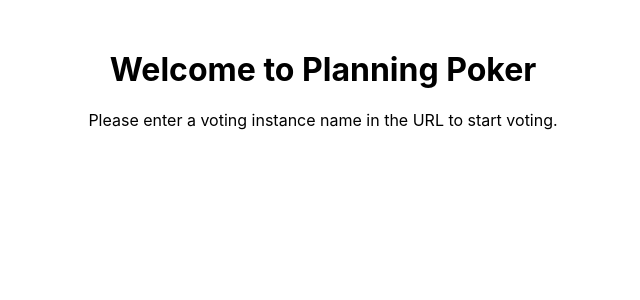
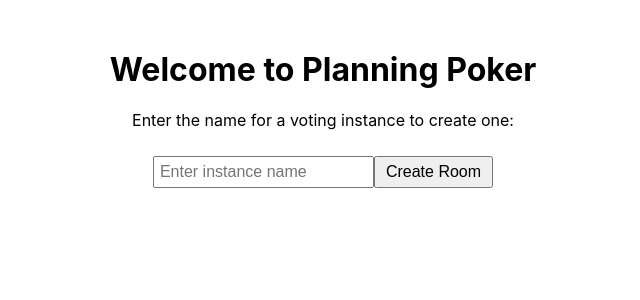
Before and after one commit to sebavidal10/planning-poker, a React (Create React App) app: page / in a window 1280 px wide. Shown: the top 300 px of the page, without its empty margins (317-957 px from the left). Built offline with nearby package versions, Linux system fonts and the light colour scheme; no server answers.

Commit message:
add create and close room

```diff
--- a/src/App.js
+++ b/src/App.js
@@ -1,4 +1,5 @@
 import React, { useState, useEffect, useCallback } from 'react';
+import { useParams, useNavigate } from 'react-router-dom';
 import './App.css';
 import io from 'socket.io-client';
 import CardList from './components/CardList';
@@ -6,7 +7,9 @@ import CountdownTimer from './components/CountdownTimer';
 
 const socket = io(process.env.REACT_APP_API_URL);
 
-const App = ({ votingInstanceName }) => {
+const App = () => {
+  const { votingInstanceName } = useParams();
+  const navigate = useNavigate();
   const [name, setName] = useState('');
   const [participants, setParticipants] = useState([]);
   const [joinedParticipants, setJoinedParticipants] = useState([]);
@@ -15,8 +18,12 @@ const App = ({ votingInstanceName }) => {
   const [showResults, setShowResults] = useState(false);
   const [timerStarted, setTimerStarted] = useState(false);
   const [error, setError] = useState('');
+  const [roomOpen, setRoomOpen] = useState(false);
 
   useEffect(() => {
+    fetchRoomDetails();
+    updateResults();
+
     socket.on('timerTick', () => {
       setTimerStarted(true);
     });
@@ -76,8 +83,24 @@ const App = ({ votingInstanceName }) => {
     updateResults();
   };
 
+  const fetchRoomDetails = async () => {
+    try {
+      const response = await fetch(
+        `${process.env.REACT_APP_API_URL}/rooms/${votingInstanceName}`
+      );
+      if (!response.ok) throw new Error('Failed to fetch room details');
+      const data = await response.json();
+      setRoomOpen(data.room.open);
+      setParticipants(data.participants);
+      setJoinedParticipants(data.participants);
+    } catch (err) {
+      setError('Error fetching room details: ' + err.message);
+    }
+  };
+
   const updateResults = useCallback(() => {
-    fetch(`${process.env.REACT_APP_API_URL}/results/${votingInstanceName}`)
+    console.log('Fetching results');
+    fetch(`${process.env.REACT_APP_API_URL}/rooms/${votingInstanceName}`)
       .then((res) => res.json())
       .then((data) => {
         setParticipants(data);
@@ -108,6 +131,23 @@ const App = ({ votingInstanceName }) => {
       });
   };
 
+  const closeRoom = () => {
+    fetch(
+      `${process.env.REACT_APP_API_URL}/rooms/${votingInstanceName}/close`,
+      {
+        method: 'PATCH',
+      }
+    )
+      .then((res) => {
+        if (!res.ok) throw new Error('Failed to close room');
+        alert('Hasta pronto');
+        navigate('/');
+      })
+      .catch((error) => {
+        setError('Error closing room: ' + error.message);
+      });
+  };
+
   const calculateAverage = useCallback((votes) => {
     const validVotes = votes.filter((vote) => vote !== null);
     if (validVotes.length === 0) return 0;
@@ -130,6 +170,10 @@ const App = ({ votingInstanceName }) => {
       <h1>Planning Poker</h1>
       <h2>Voting Instance Name: {votingInstanceName}</h2>
       {error && <p className="error">{error}</p>}
+      {!roomOpen ? (
+        <p>This room is closed.</p>
+      ) : (
+        <>
           {joinedParticipants.length > 0 && (
             <div>
               <h3>Joined Participants:</h3>
@@ -165,7 +209,10 @@ const App = ({ votingInstanceName }) => {
               <button onClick={startTimer} disabled={timerStarted}>
                 Start Timer
               </button>
-          <button onClick={deleteVotes}>Delete Votes</button>
+              &nbsp; &nbsp;
+              <button onClick={deleteVotes}>Reset All Votes</button>
+              &nbsp; &nbsp;
+              <button onClick={closeRoom}>Close Room</button>
               {timerStarted && <CountdownTimer onTimerEnd={handleTimerEnd} />}
               {showResults && (
                 <table className="text-left margin-auto">
@@ -215,6 +262,8 @@ const App = ({ votingInstanceName }) => {
               )}
             </div>
           )}
+        </>
+      )}
     </div>
   );
 };
--- a/src/Home.js
+++ b/src/Home.js
@@ -1,10 +1,54 @@
-import React from 'react';
+import React, { useState } from 'react';
+import { useNavigate } from 'react-router-dom';
+import './App.css';
 
 const Home = () => {
+  const [instanceName, setInstanceName] = useState('');
+  const [error, setError] = useState('');
+  const navigate = useNavigate();
+
+  const handleCreateRoom = async () => {
+    if (!instanceName) {
+      setError('Please enter a name for the voting instance.');
+      return;
+    }
+
+    try {
+      const response = await fetch(`${process.env.REACT_APP_API_URL}/rooms`, {
+        method: 'POST',
+        headers: {
+          'Content-Type': 'application/json',
+        },
+        body: JSON.stringify({
+          slug: instanceName,
+          open: true,
+          create_at: new Date(),
+        }),
+      });
+
+      if (response.ok) {
+        navigate(`/${instanceName}`);
+      } else {
+        const errorData = await response.json();
+        setError(`Error: ${errorData.message}`);
+      }
+    } catch (err) {
+      setError('Error creating the room. Please try again.');
+    }
+  };
+
   return (
     <div className="App">
       <h1>Welcome to Planning Poker</h1>
-      <p>Please enter a voting instance name in the URL to start voting.</p>
+      <p>Enter the name for a voting instance to create one:</p>
+      {error && <p className="error">{error}</p>}
+      <input
+        type="text"
+        value={instanceName}
+        onChange={(e) => setInstanceName(e.target.value)}
+        placeholder="Enter instance name"
+      />
+      <button onClick={handleCreateRoom}>Create Room</button>
     </div>
   );
 };
--- a/src/index.css
+++ b/src/index.css
@@ -7,7 +7,19 @@ body {
   -moz-osx-font-smoothing: grayscale;
 }
 
-code {
-  font-family: source-code-pro, Menlo, Monaco, Consolas, 'Courier New',
-    monospace;
+.error {
+  color: red;
+  margin-top: 10px;
 }
+
+input {
+  margin: 10px 0;
+  padding: 5px;
+  font-size: 1em;
+}
+
+button {
+  padding: 5px 10px;
+  font-size: 1em;
+  cursor: pointer;
+}
```
Lines whose indentation alone changed are shown as unchanged.
